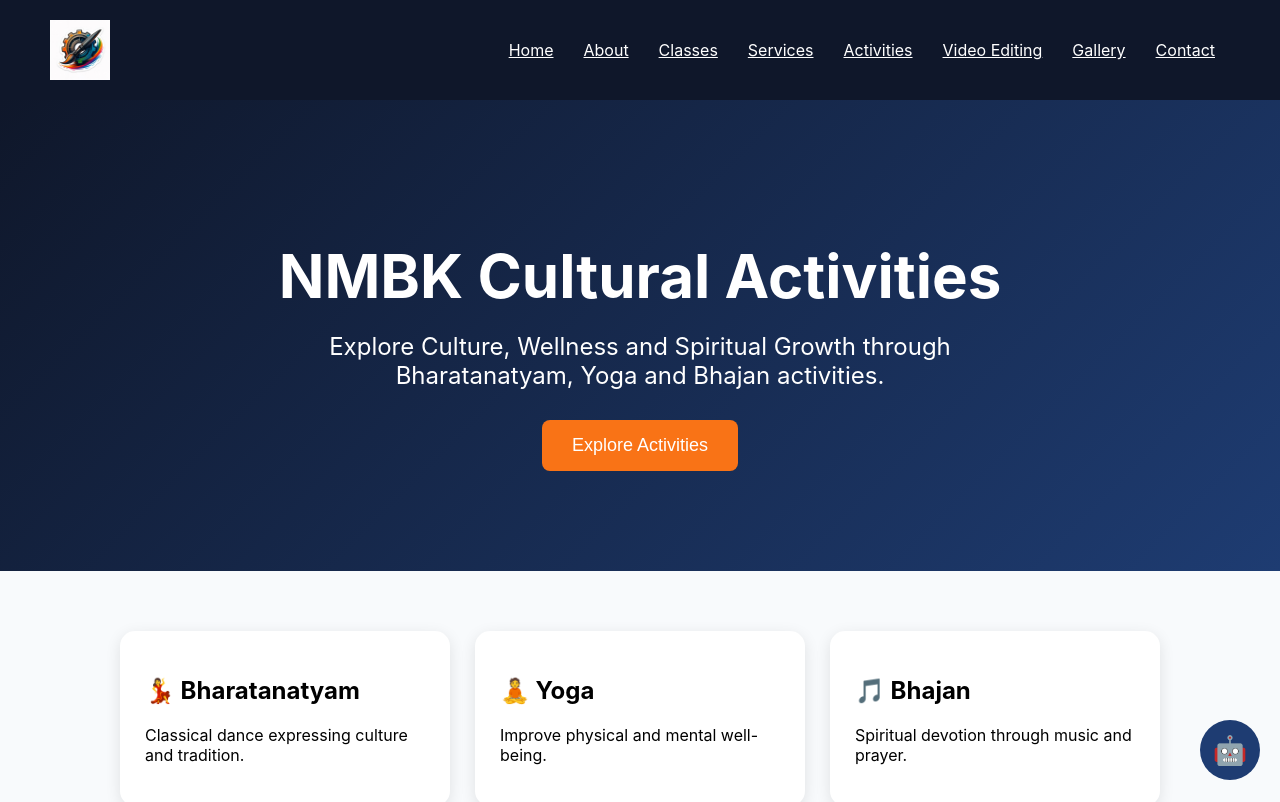
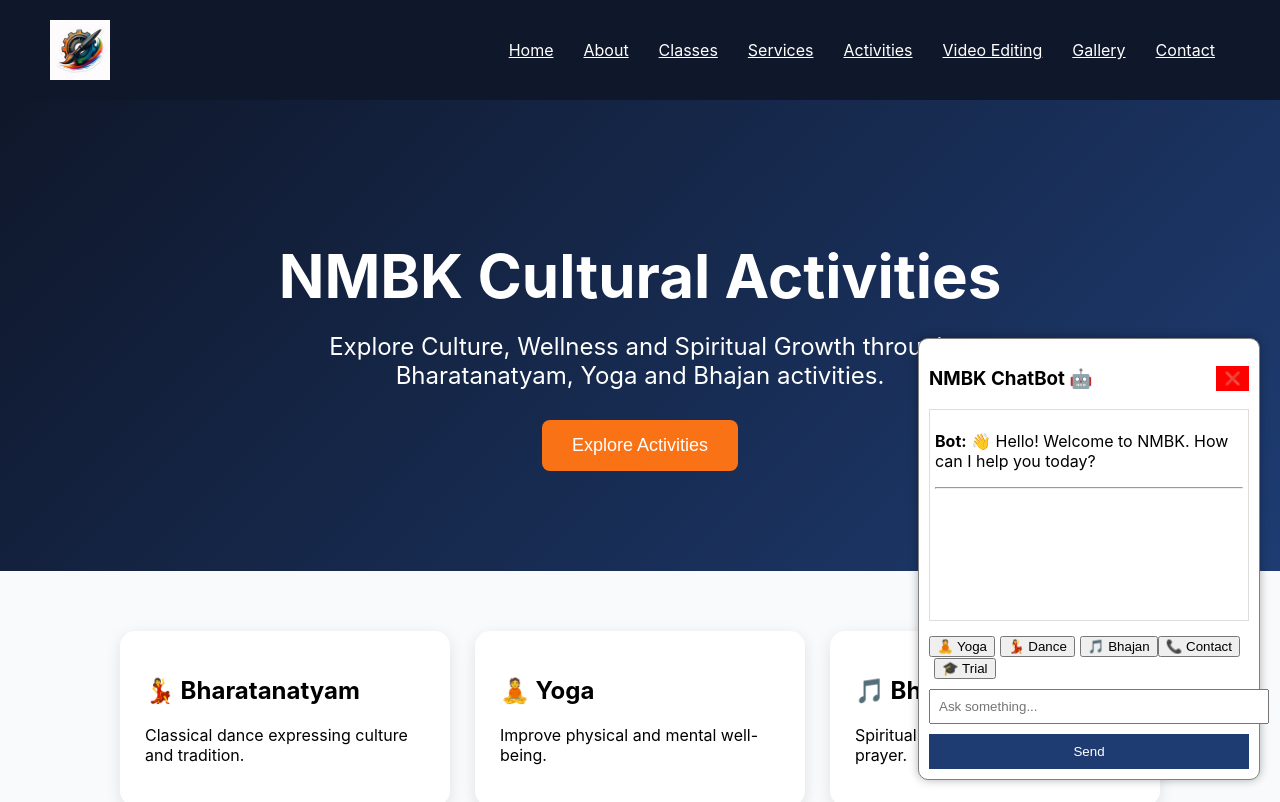
Before and after one commit to Sandhya123564/nmbk-project, a React (Create React App) app in the folder frontend/: page / in a window 1280 px wide. Shown: the top 802 px of the page. Built offline with nearby package versions, Linux system fonts and the light colour scheme.

Commit message:
Updated chatbot with welcome message and quick replies

```diff
--- a/frontend/src/components/ChatBot.js
+++ b/frontend/src/components/ChatBot.js
@@ -3,13 +3,13 @@ import React, { useState } from "react";
 function ChatBot() {
   const [messages, setMessages] = useState([
     {
-      user: "Bot",
-      bot: "Hello! Welcome to NMBK 🤖"
+      user: "",
+      bot: "👋 Hello! Welcome to NMBK.\nHow can I help you today?"
     }
   ]);
 
   const [input, setInput] = useState("");
-  const [isOpen, setIsOpen] = useState(false);
+  const [isOpen, setIsOpen] = useState(true);
 
   const getReply = (text) => {
     text = text.toLowerCase();
@@ -38,8 +38,8 @@ function ChatBot() {
 
     const reply = getReply(input);
 
-    setMessages([
-      ...messages,
+    setMessages((prev) => [
+      ...prev,
       {
         user: input,
         bot: reply
@@ -52,8 +52,8 @@ function ChatBot() {
   const quickMessage = (text) => {
     const reply = getReply(text);
 
-    setMessages([
-      ...messages,
+    setMessages((prev) => [
+      ...prev,
       {
         user: text,
         bot: reply
@@ -132,12 +132,16 @@ function ChatBot() {
       >
         {messages.map((msg, index) => (
           <div key={index}>
-            <p>
-              <b>You:</b> {msg.user}
-            </p>
+            {msg.user && (
+              <p>
+                <b>You:</b> {msg.user}
+              </p>
+            )}
+
             <p>
               <b>Bot:</b> {msg.bot}
             </p>
+
             <hr />
           </div>
         ))}
```
